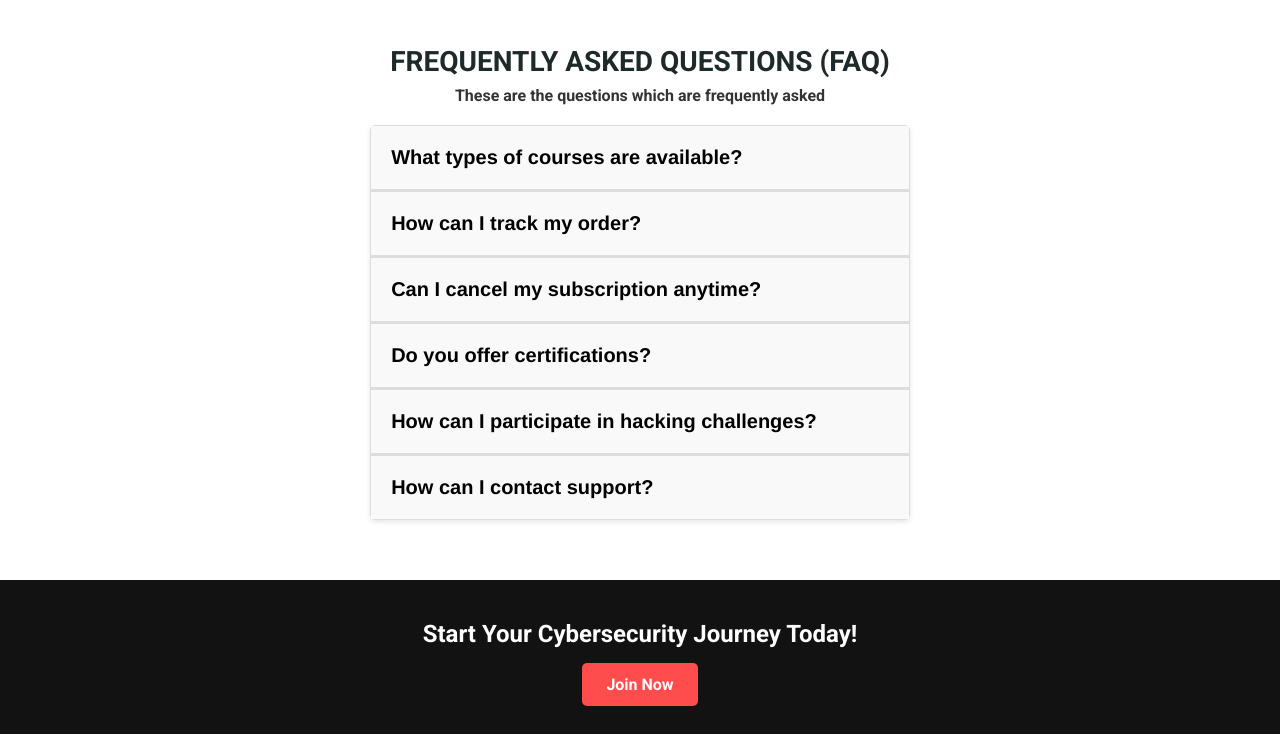
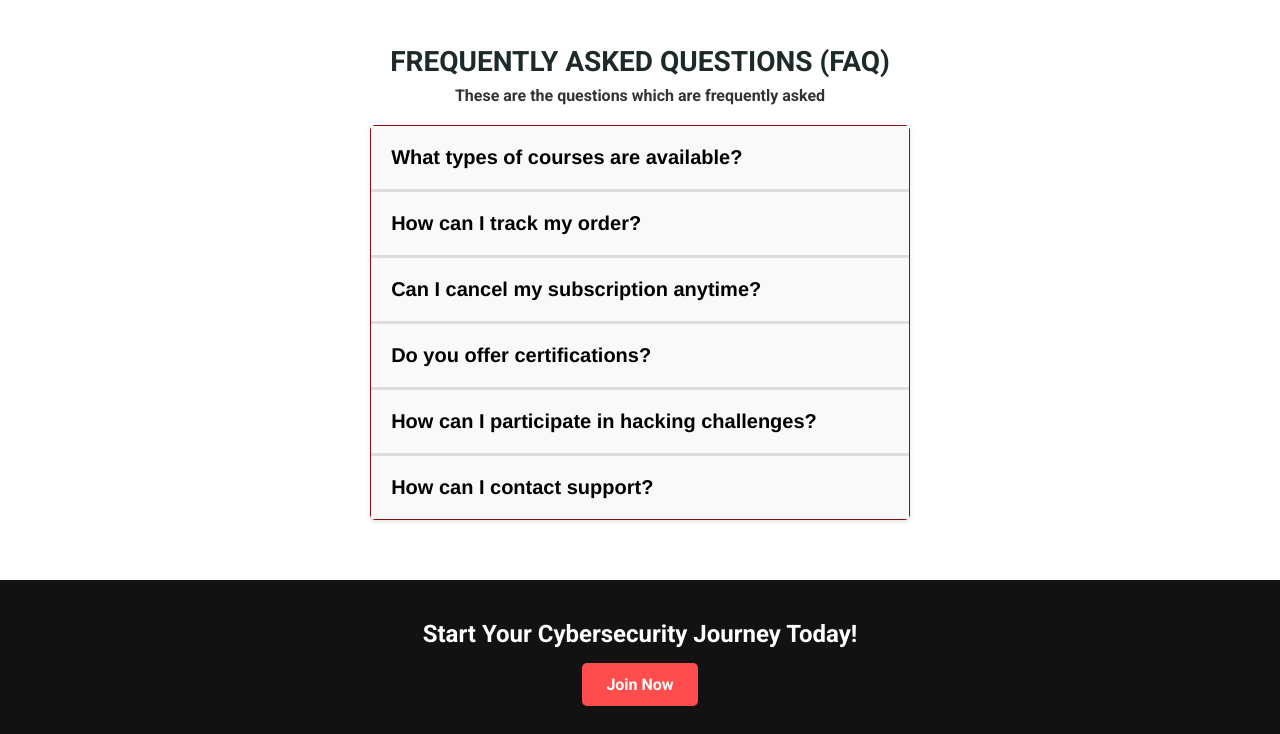
Before and after one commit to Avanteia/Hacker-Monks, a website: page index.html in a window 1280 px wide. Shown: the part 4000-4734 px from the top of the page. Drawn offline with Linux system fonts and the light colour scheme.

Commit message:
update index.html

```diff
--- a/index.html
+++ b/index.html
@@ -17,7 +17,7 @@
   width: 100%;
   max-width: 600px;
   margin: 20px auto;
-  border: 1px solid #ddd;
+  border: 1px solid #8c1010;
   border-radius: 5px;
   box-shadow: 0 2px 5px rgba(0, 0, 0, 0.1);
 }
```
